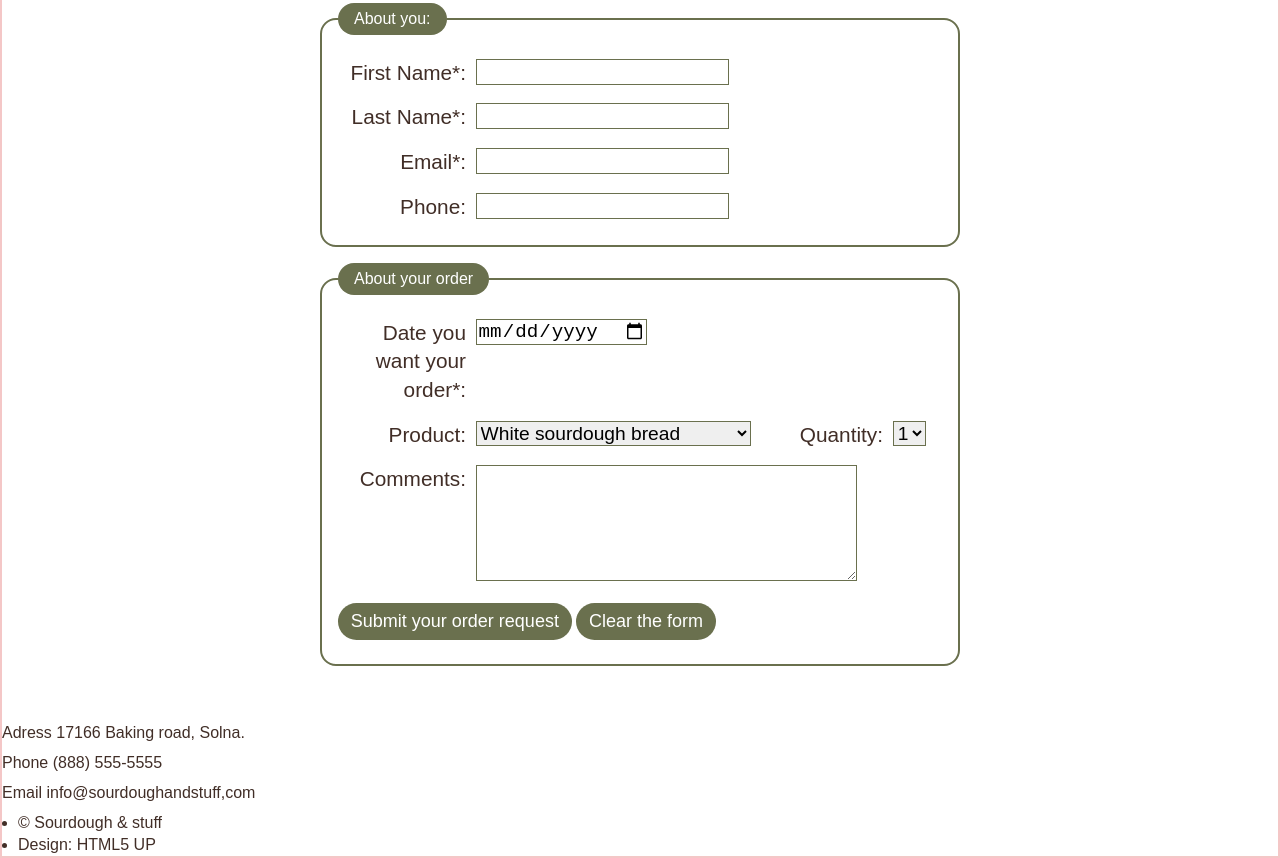
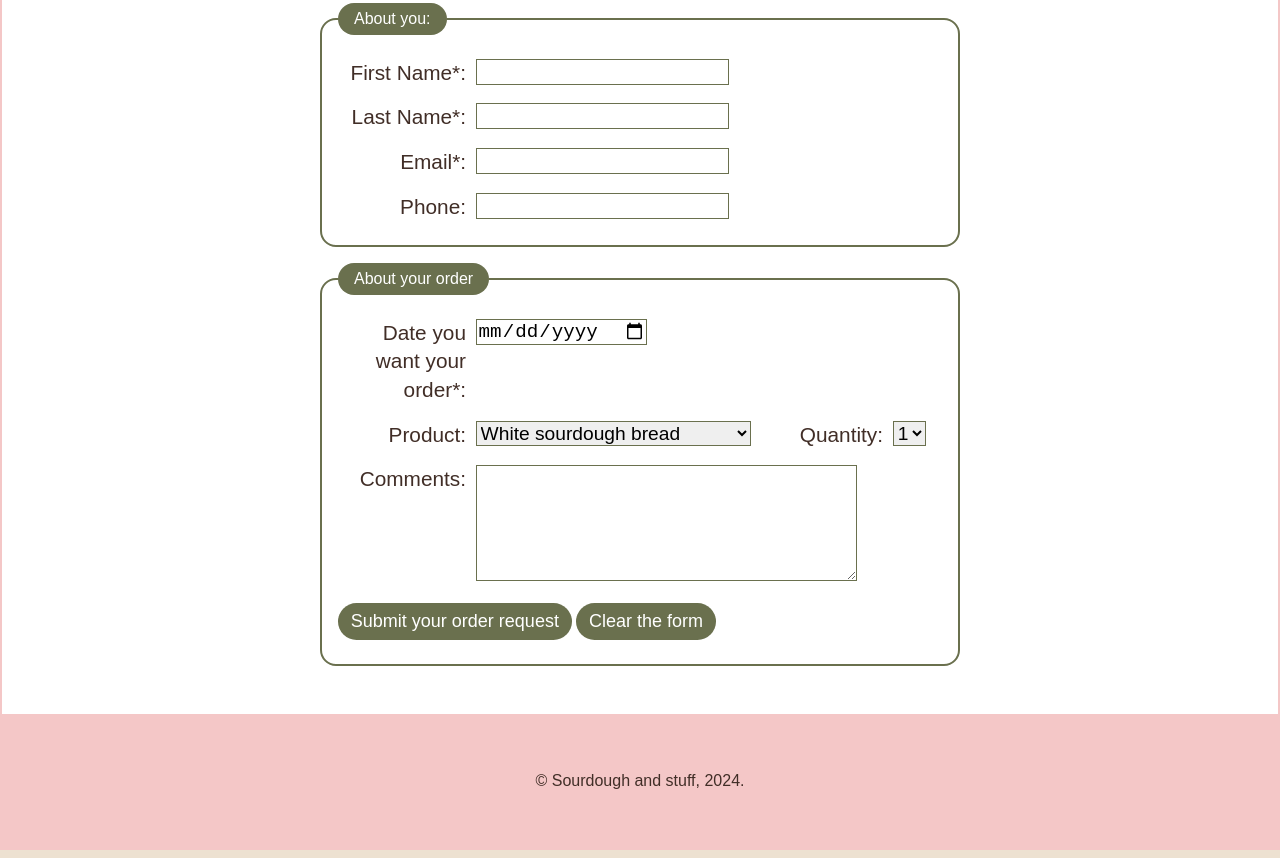
Before and after one commit to spacepigglet/sourdoughAndStuff-frontend, a website: page assets/html/order.html in a window 1280 px wide. Shown: the part 654-1512 px from the top of the page. Drawn offline with Linux system fonts and the light colour scheme.

Commit message:
ficx no recipes metching search reset. Footer added

```diff
--- a/assets/css/style.css
+++ b/assets/css/style.css
@@ -219,7 +219,7 @@ img {
   text-align: center;
   user-select: none;
 
-  padding: 0.1rem 0.5rem;
+  padding: 0.5rem;
   font-size: 1.5rem;
 
   border-radius: 2rem;
@@ -233,7 +233,7 @@ img {
 
 }
 
-.search-button:hover, input[type="submit"]:hover, input[type="reset"]:hover{
+.search-button:hover, .search-button:focus, input[type="submit"]:hover, input[type="submit"]:focus, input[type="reset"]:hover, input[type="reset"]:focus{
   background: var(--primary-dark);
 }
 .breadcrumb-nav{
@@ -583,6 +583,14 @@ tbody tr:nth-of-type(odd) {
   background-color: var(--primary-light);
 }
 
+footer{
+  display: block;
+  text-align: center;
+  background-color: var(--accent-light-pink);
+  color: ver(--primary-dark);
+  padding: 3rem 1rem;
+}
+
 
 @media(max-width:355px){
 
--- a/assets/html/order.html
+++ b/assets/html/order.html
@@ -145,17 +145,8 @@
 		</main>
 
 		<footer>
-			<p>Adress 17166 Baking road, Solna. </p>
-			<p>Phone (888) 555-5555</p>
-			<p>Email info@sourdoughandstuff,com</p>
+			<p>&copy; Sourdough and stuff, 2024.</p>
 		</footer>
-
-		<div id="copyright">
-			<ul>
-				<li>&copy; Sourdough & stuff</li><!--@copy; = copyright-symbol-->
-				<li>Design: HTML5 UP</li>
-			</ul>
-		</div><!-- end copyright -->
 
 	</div><!-- end wrapper -->
 
--- a/assets/js/recipeIndex.js
+++ b/assets/js/recipeIndex.js
@@ -78,7 +78,8 @@ async function fillRecipeCards(jsonRecipesData){
     console.log("jsonRecipesData")
     console.dir(jsonRecipesData)
     oops.style.display = 'block'
-    return;
+  } else{
+    oops.style.display = 'none'
   }
 
   console.dir(jsonRecipesData)
```
Also changed, not shown: assets/html/about.html (+1 -1 lines), assets/html/recipeIndex.html (+5 -0 lines), assets/html/recipeTemplate.html (+3 -0 lines), assets/html/thanks.html (+6 -3 lines), assets/html/tips.html (+4 -1 lines), assets/img/recipes/desserts/winter_cake_decor_20221222_000341_400.jpg (added), assets/img/recipes/desserts/winter_cake_decor_20221222_000341_800.jpg (added).
